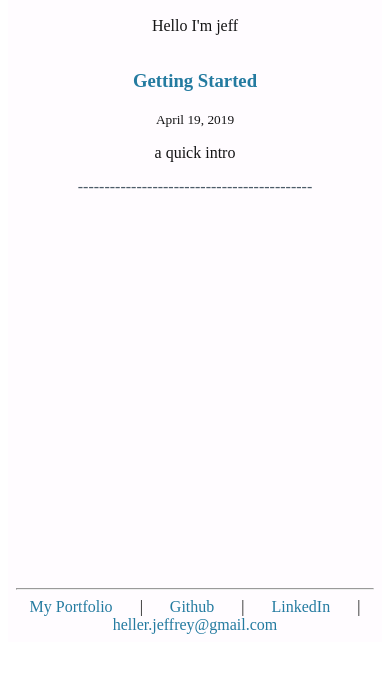
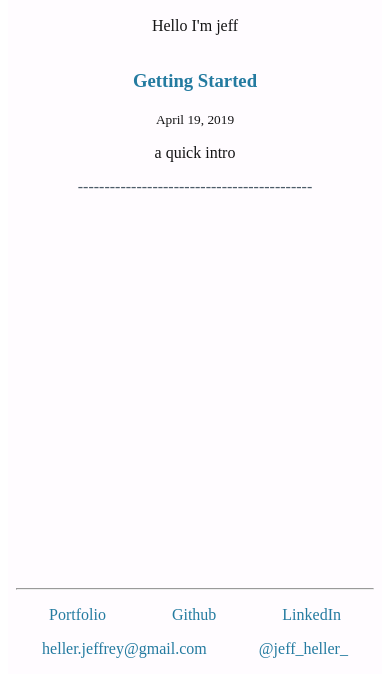
Before and after one commit to Jheller11/gatsby-blog, a Gatsby site: page / in a window 390 px wide. Shown: the part 136-832 px from the top of the page. Built offline with nearby package versions, Linux system fonts and the light colour scheme; Gatsby itself is replaced by a stand-in of ours.

Commit message:
debug pages

```diff
--- a/gatsby-config.js
+++ b/gatsby-config.js
@@ -60,7 +60,7 @@ module.exports = {
         background_color: `#ffffff`,
         theme_color: `#663399`,
         display: `minimal-ui`,
-        icon: `content/assets/gatsby-icon.png`,
+        icon: `content/assets/favicon.png`,
       },
     },
     `gatsby-plugin-offline`,
--- a/src/components/layout.js
+++ b/src/components/layout.js
@@ -36,28 +36,31 @@ class Layout extends React.Component {
               className={styles.footerLink}
               href="http://www.jeffreyaheller.com"
             >
-              My Portfolio
-            </a>{" "}
-            |{" "}
+              Portfolio
+            </a>
             <a
               className={styles.footerLink}
               href="https://github.com/Jheller11"
             >
               Github
-            </a>{" "}
-            |{" "}
+            </a>
             <a
               className={styles.footerLink}
               href="https://www.linkedin.com/in/jeffreyaheller/"
             >
               LinkedIn
-            </a>{" "}
-            |{" "}
+            </a>
             <a
               className={styles.footerLink}
               href="mailto:heller.jeffrey@gmail.com"
             >
               heller.jeffrey@gmail.com
+            </a>
+            <a
+              className={styles.footerLink}
+              href="https://twitter.com/jeff_heller_"
+            >
+              @jeff_heller_
             </a>
           </div>
         </footer>
--- a/src/components/layout.module.css
+++ b/src/components/layout.module.css
@@ -39,6 +39,10 @@
     flex-wrap: wrap;
   }
 
+  .linkContainer > a {
+    padding: 8px;
+  }
+
   .body {
     padding: 0.5rem;
   }
--- a/src/pages/index.js
+++ b/src/pages/index.js
@@ -11,7 +11,6 @@ class BlogIndex extends React.Component {
     const { data } = this.props
     const siteTitle = data.site.siteMetadata.title
     const posts = data.allMarkdownRemark.edges
-    console.log(posts)
     return (
       <Layout location={this.props.location} title={siteTitle}>
         <SEO
```
Also changed, not shown: content/assets/favicon.png (added), content/assets/gatsby-icon.png (deleted), static/favicon.ico (deleted).
